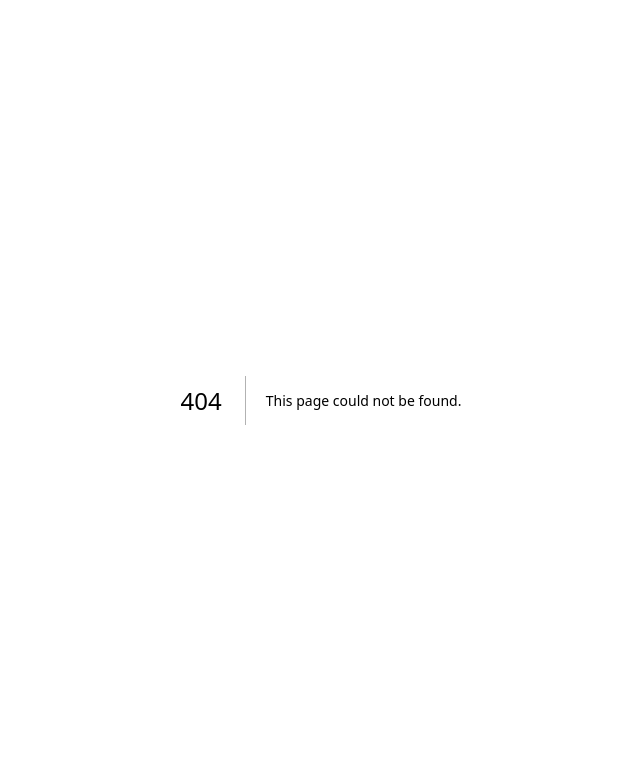
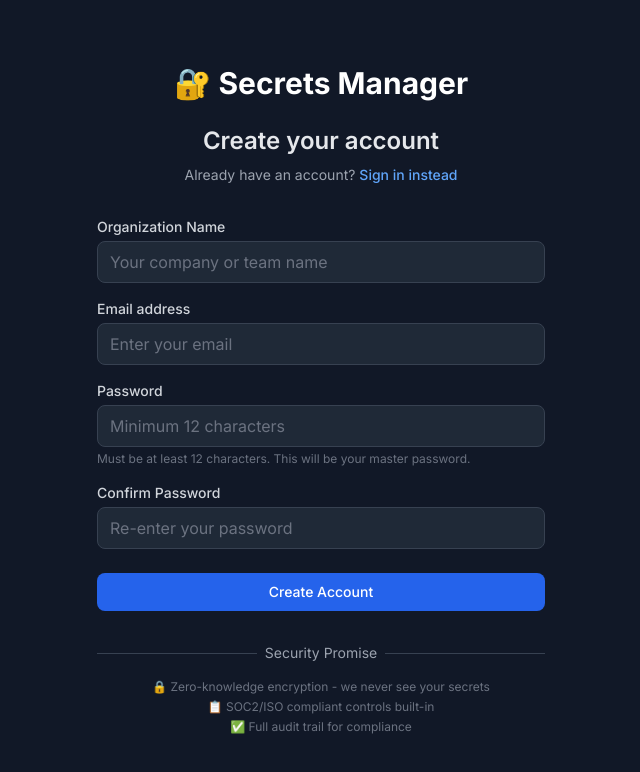
Before and after one commit to agungtrisutaji/secrete-manager, a Next.js app in the folder frontend/: page /register in a window 1280 px wide. Before the commit this address had no page. Shown: the top 772 px of the page, without its empty margins (319-959 px from the left). Built offline with nearby package versions, Linux system fonts and the light colour scheme.

Commit message:
feat: implement registration page

```diff
--- /dev/null
+++ b/frontend/src/app/register/page.tsx
@@ -0,0 +1,198 @@
+'use client';
+
+import { useState } from 'react';
+import Link from 'next/link';
+import { useRouter } from 'next/navigation';
+
+export default function RegisterPage() {
+  const router = useRouter();
+  const [email, setEmail] = useState('');
+  const [password, setPassword] = useState('');
+  const [confirmPassword, setConfirmPassword] = useState('');
+  const [orgName, setOrgName] = useState('');
+  const [error, setError] = useState('');
+  const [isLoading, setIsLoading] = useState(false);
+
+  const handleSubmit = async (e: React.FormEvent) => {
+    e.preventDefault();
+    setError('');
+
+    // Validate passwords match
+    if (password !== confirmPassword) {
+      setError('Passwords do not match');
+      return;
+    }
+
+    // Validate password length
+    if (password.length < 12) {
+      setError('Password must be at least 12 characters long');
+      return;
+    }
+
+    setIsLoading(true);
+
+    try {
+      const response = await fetch(`${process.env.NEXT_PUBLIC_API_URL || 'http://localhost:8000/api/v1'}/auth/register`, {
+        method: 'POST',
+        headers: {
+          'Content-Type': 'application/json',
+        },
+        body: JSON.stringify({
+          email,
+          password,
+          org_name: orgName,
+        }),
+      });
+
+      const data = await response.json();
+
+      if (!response.ok) {
+        throw new Error(data.detail || 'Registration failed');
+      }
+
+      // Redirect to login on success
+      router.push('/login?registered=true');
+    } catch (err) {
+      setError(err instanceof Error ? err.message : 'Registration failed');
+    } finally {
+      setIsLoading(false);
+    }
+  };
+
+  return (
+    <div className="min-h-screen flex items-center justify-center bg-gray-900 py-12 px-4 sm:px-6 lg:px-8">
+      <div className="max-w-md w-full space-y-8">
+        <div>
+          <h1 className="text-center text-3xl font-bold text-white">
+            🔐 Secrets Manager
+          </h1>
+          <h2 className="mt-6 text-center text-2xl font-semibold text-gray-200">
+            Create your account
+          </h2>
+          <p className="mt-2 text-center text-sm text-gray-400">
+            Already have an account?{' '}
+            <Link href="/login" className="font-medium text-blue-400 hover:text-blue-300">
+              Sign in instead
+            </Link>
+          </p>
+        </div>
+
+        <form className="mt-8 space-y-6" onSubmit={handleSubmit}>
+          {error && (
+            <div className="bg-red-900/50 border border-red-500 text-red-200 px-4 py-3 rounded-lg">
+              {error}
+            </div>
+          )}
+
+          <div className="space-y-4">
+            <div>
+              <label htmlFor="org-name" className="block text-sm font-medium text-gray-300">
+                Organization Name
+              </label>
+              <input
+                id="org-name"
+                name="org-name"
+                type="text"
+                required
+                value={orgName}
+                onChange={(e) => setOrgName(e.target.value)}
+                className="mt-1 block w-full px-3 py-2 bg-gray-800 border border-gray-700 rounded-lg text-white placeholder-gray-500 focus:outline-none focus:ring-2 focus:ring-blue-500 focus:border-transparent"
+                placeholder="Your company or team name"
+              />
+            </div>
+
+            <div>
+              <label htmlFor="email" className="block text-sm font-medium text-gray-300">
+                Email address
+              </label>
+              <input
+                id="email"
+                name="email"
+                type="email"
+                autoComplete="email"
+                required
+                value={email}
+                onChange={(e) => setEmail(e.target.value)}
+                className="mt-1 block w-full px-3 py-2 bg-gray-800 border border-gray-700 rounded-lg text-white placeholder-gray-500 focus:outline-none focus:ring-2 focus:ring-blue-500 focus:border-transparent"
+                placeholder="Enter your email"
+              />
+            </div>
+
+            <div>
+              <label htmlFor="password" className="block text-sm font-medium text-gray-300">
+                Password
+              </label>
+              <input
+                id="password"
+                name="password"
+                type="password"
+                autoComplete="new-password"
+                required
+                value={password}
+                onChange={(e) => setPassword(e.target.value)}
+                className="mt-1 block w-full px-3 py-2 bg-gray-800 border border-gray-700 rounded-lg text-white placeholder-gray-500 focus:outline-none focus:ring-2 focus:ring-blue-500 focus:border-transparent"
+                placeholder="Minimum 12 characters"
+              />
+              <p className="mt-1 text-xs text-gray-500">
+                Must be at least 12 characters. This will be your master password.
+              </p>
+            </div>
+
+            <div>
+              <label htmlFor="confirm-password" className="block text-sm font-medium text-gray-300">
+                Confirm Password
+              </label>
+              <input
+                id="confirm-password"
+                name="confirm-password"
+                type="password"
+                autoComplete="new-password"
+                required
+                value={confirmPassword}
+                onChange={(e) => setConfirmPassword(e.target.value)}
+                className="mt-1 block w-full px-3 py-2 bg-gray-800 border border-gray-700 rounded-lg text-white placeholder-gray-500 focus:outline-none focus:ring-2 focus:ring-blue-500 focus:border-transparent"
+                placeholder="Re-enter your password"
+              />
+            </div>
+          </div>
+
+          <div>
+            <button
+              type="submit"
+              disabled={isLoading}
+              className="group relative w-full flex justify-center py-2 px-4 border border-transparent text-sm font-medium rounded-lg text-white bg-blue-600 hover:bg-blue-700 focus:outline-none focus:ring-2 focus:ring-offset-2 focus:ring-blue-500 disabled:opacity-50 disabled:cursor-not-allowed transition-colors"
+            >
+              {isLoading ? (
+                <span className="flex items-center">
+                  <svg className="animate-spin -ml-1 mr-3 h-5 w-5 text-white" xmlns="http://www.w3.org/2000/svg" fill="none" viewBox="0 0 24 24">
+                    <circle className="opacity-25" cx="12" cy="12" r="10" stroke="currentColor" strokeWidth="4"></circle>
+                    <path className="opacity-75" fill="currentColor" d="M4 12a8 8 0 018-8V0C5.373 0 0 5.373 0 12h4zm2 5.291A7.962 7.962 0 014 12H0c0 3.042 1.135 5.824 3 7.938l3-2.647z"></path>
+                  </svg>
+                  Creating account...
+                </span>
+              ) : (
+                'Create Account'
+              )}
+            </button>
+          </div>
+        </form>
+
+        <div className="mt-6">
+          <div className="relative">
+            <div className="absolute inset-0 flex items-center">
+              <div className="w-full border-t border-gray-700"></div>
+            </div>
+            <div className="relative flex justify-center text-sm">
+              <span className="px-2 bg-gray-900 text-gray-400">Security Promise</span>
+            </div>
+          </div>
+          <div className="mt-4 text-center text-xs text-gray-500 space-y-1">
+            <p>🔒 Zero-knowledge encryption - we never see your secrets</p>
+            <p>📋 SOC2/ISO compliant controls built-in</p>
+            <p>✅ Full audit trail for compliance</p>
+          </div>
+        </div>
+      </div>
+    </div>
+  );
+}
```
